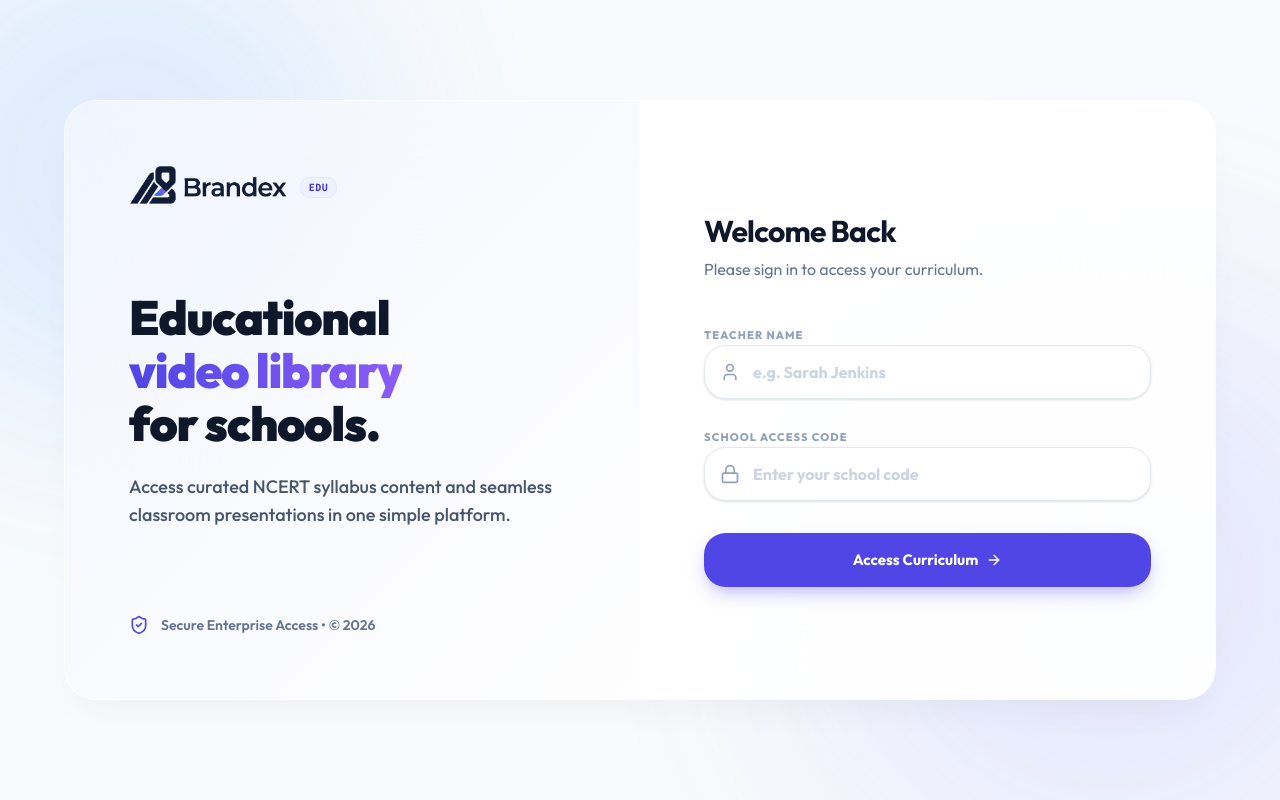
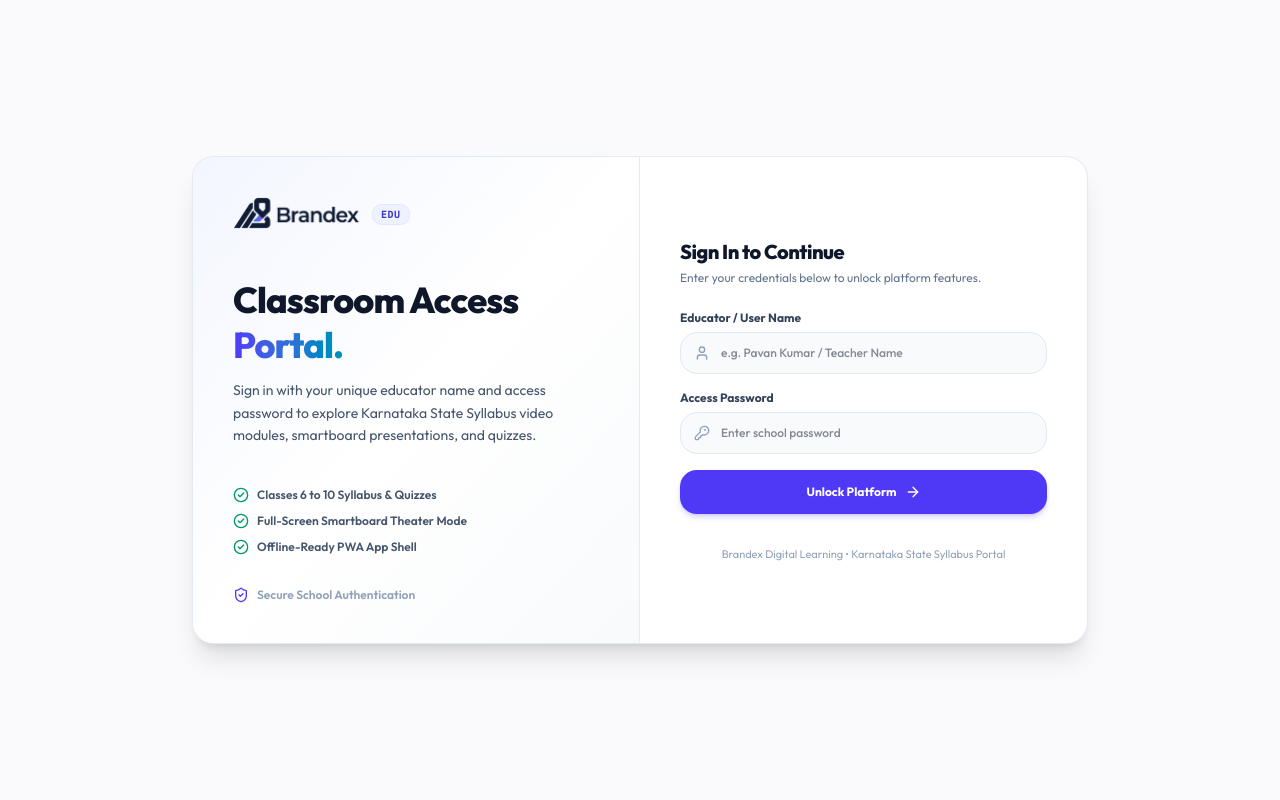
Before and after one commit to PavanKumar-HQ/Brandex-Education, a Next.js app: page /login in a window 1280 px wide. Built offline with nearby package versions, Linux system fonts and the light colour scheme.

Commit message:
feat(pwa & auth): implement PWA with offline Service Worker and strict user login gate (name + password required)

```diff
--- a/src/app/login/page.tsx
+++ b/src/app/login/page.tsx
@@ -1,237 +1,198 @@
 "use client";
 
-import { useState, useEffect } from "react";
-import { motion, AnimatePresence } from "framer-motion";
+import { useState, Suspense } from "react";
+import { useRouter, useSearchParams } from "next/navigation";
+import { motion } from "framer-motion";
 import { useAuth } from "@/lib/auth-context";
 import { BrandexLogo } from "@/components/brandex/BrandexLogo";
-import { Lock, User, ArrowRight, ShieldCheck, Database, Zap } from "lucide-react";
+import { Lock, User, ArrowRight, ShieldCheck, CheckCircle2, KeyRound } from "lucide-react";
 
-const loadingSteps = [
-  { id: 1, text: "Authenticating credentials...", icon: Lock },
-  { id: 2, text: "Establishing secure connection...", icon: ShieldCheck },
-  { id: 3, text: "Syncing curriculum data...", icon: Database },
-  { id: 4, text: "Preparing workspace...", icon: Zap },
-];
+function LoginForm() {
+  const router = useRouter();
+  const searchParams = useSearchParams();
+  const redirectUrl = searchParams.get("redirect") || "/explore";
 
-export default function LoginPage() {
   const { login } = useAuth();
   const [name, setName] = useState("");
-  const [schoolCode, setSchoolCode] = useState("");
+  const [password, setPassword] = useState("");
   const [isSubmitting, setIsSubmitting] = useState(false);
-  const [loadingStep, setLoadingStep] = useState(0);
   const [error, setError] = useState("");
-
-  useEffect(() => {
-    if (isSubmitting) {
-      let currentStep = 0;
-      const interval = setInterval(() => {
-        if (currentStep < loadingSteps.length) {
-          setLoadingStep(currentStep);
-          currentStep++;
-        } else {
-          clearInterval(interval);
-          if (schoolCode.length >= 3) {
-            login(name, "teacher");
-          } else {
-            setError("Invalid school code. Please try again.");
-            setIsSubmitting(false);
-            setLoadingStep(0);
-          }
-        }
-      }, 700);
-      return () => clearInterval(interval);
-    }
-  }, [isSubmitting, name, schoolCode, login]);
 
   const handleSubmit = (e: React.FormEvent) => {
     e.preventDefault();
     setError("");
 
     if (!name.trim()) {
-      setError("Please enter your name");
+      setError("Please enter your unique name or educator ID.");
       return;
     }
-    if (!schoolCode.trim()) {
-      setError("Please enter your school access code");
+
+    if (!password.trim()) {
+      setError("Please enter your access password.");
       return;
     }
 
     setIsSubmitting(true);
+
+    setTimeout(() => {
+      const success = login(name.trim(), password, "teacher");
+      if (success) {
+        router.push(redirectUrl);
+      } else {
+        setError("Authentication failed. Please check your credentials.");
+        setIsSubmitting(false);
+      }
+    }, 600);
   };
 
   return (
-    <div className="min-h-screen w-full flex items-center justify-center bg-slate-50 relative overflow-hidden selection:bg-[#4F46E5] selection:text-white">
-      {/* Animated Background Blobs */}
-      <div className="absolute top-[-10%] left-[-10%] w-[500px] h-[500px] rounded-full bg-blue-400/20 blur-[100px] animate-pulse" />
-      <div className="absolute bottom-[-10%] right-[-10%] w-[600px] h-[600px] rounded-full bg-indigo-400/20 blur-[120px] animate-pulse" style={{ animationDelay: "2s" }} />
+    <div className="min-h-screen w-full flex items-center justify-center bg-[#FAFAFC] relative overflow-hidden py-12 px-4 selection:bg-indigo-500 selection:text-white">
 
-      <div className="w-full max-w-6xl mx-auto flex flex-col md:flex-row relative z-10 bg-white/60 backdrop-blur-3xl rounded-[2rem] shadow-[0_20px_40px_-15px_rgba(0,0,0,0.05)] border border-white/50 overflow-hidden m-6 h-[700px] md:h-[600px]">
+      {/* Background ambient lighting */}
+      <div className="absolute top-0 right-0 w-[600px] h-[500px] bg-gradient-to-bl from-indigo-100/60 to-transparent rounded-full blur-3xl -z-10" />
+      <div className="absolute bottom-0 left-0 w-[600px] h-[500px] bg-gradient-to-tr from-sky-100/60 to-transparent rounded-full blur-3xl -z-10" />
 
-        {/* Left Branding Panel (Light Theme) */}
-        <motion.div
-          initial={{ x: -30, opacity: 0 }}
-          animate={{ x: 0, opacity: 1 }}
-          transition={{ duration: 0.8, ease: "easeOut" }}
-          className="hidden md:flex md:w-1/2 p-12 lg:p-16 flex-col justify-between relative bg-gradient-to-br from-indigo-50/50 to-white/50 border-r border-white/60"
-        >
-          <div className="relative z-10">
-            {/* The Logo is now perfectly visible against the light background */}
-            <BrandexLogo size="lg" hideSubtitle={false} />
+      <div className="w-full max-w-4xl bg-white rounded-2xl border border-slate-200/90 shadow-xl overflow-hidden grid grid-cols-1 md:grid-cols-12">
 
-            <motion.div
-              initial={{ opacity: 0, y: 20 }}
-              animate={{ opacity: 1, y: 0 }}
-              transition={{ delay: 0.3, duration: 0.8 }}
-              className="mt-20 max-w-lg"
-            >
-              <h1 className="text-4xl lg:text-5xl font-black tracking-tight text-[#0F172A] leading-[1.1]">
-                Educational <br />
-                <span className="text-transparent bg-clip-text bg-gradient-to-r from-[#4F46E5] to-[#8B5CF6]">video library</span>
-                <br /> for schools.
+        {/* Left Presentation Column */}
+        <div className="md:col-span-6 p-8 sm:p-10 bg-gradient-to-br from-indigo-50/70 via-white to-slate-50 border-b md:border-b-0 md:border-r border-slate-200/80 flex flex-col justify-between">
+          <div className="space-y-8">
+            <BrandexLogo size="md" />
+
+            <div className="space-y-3 pt-4">
+              <h1 className="text-3xl sm:text-4xl font-extrabold text-[#0F172A] tracking-tight leading-tight">
+                Classroom Access <br />
+                <span className="text-transparent bg-clip-text bg-gradient-to-r from-indigo-600 to-cyan-600">
+                  Portal.
+                </span>
               </h1>
-              <p className="mt-6 text-lg text-slate-600 font-medium">
-                Access curated NCERT syllabus content and seamless classroom presentations in one simple platform.
+              <p className="text-sm text-slate-600 font-normal leading-relaxed">
+                Sign in with your unique educator name and access password to explore Karnataka State Syllabus video modules, smartboard presentations, and quizzes.
               </p>
-            </motion.div>
             </div>
 
-          <motion.div
-            initial={{ opacity: 0 }}
-            animate={{ opacity: 1 }}
-            transition={{ delay: 0.6, duration: 1 }}
-            className="relative z-10 flex items-center gap-3 text-slate-500 text-sm font-semibold"
-          >
-            <ShieldCheck className="w-5 h-5 text-[#4F46E5]" />
-            <span>Secure Enterprise Access • © {new Date().getFullYear()}</span>
-          </motion.div>
-        </motion.div>
-
-        {/* Right Login Panel */}
-        <div className="flex-1 flex flex-col justify-center px-8 py-12 md:px-16 bg-white/80 relative z-20">
-          <motion.div
-            initial={{ opacity: 0, scale: 0.95 }}
-            animate={{ opacity: 1, scale: 1 }}
-            transition={{ duration: 0.6, ease: "easeOut", delay: 0.1 }}
-            className="w-full max-w-md mx-auto"
-          >
-            <div className="md:hidden mb-12 flex justify-center">
-              <BrandexLogo size="lg" />
+            <div className="space-y-2.5 pt-2 text-xs font-semibold text-slate-600">
+              <div className="flex items-center gap-2">
+                <CheckCircle2 className="w-4 h-4 text-emerald-600 shrink-0" />
+                <span>Classes 6 to 10 Syllabus & Quizzes</span>
+              </div>
+              <div className="flex items-center gap-2">
+                <CheckCircle2 className="w-4 h-4 text-emerald-600 shrink-0" />
+                <span>Full-Screen Smartboard Theater Mode</span>
+              </div>
+              <div className="flex items-center gap-2">
+                <CheckCircle2 className="w-4 h-4 text-emerald-600 shrink-0" />
+                <span>Offline-Ready PWA App Shell</span>
+              </div>
+            </div>
           </div>
 
-            <div className="mb-10 text-center md:text-left">
-              <h2 className="text-3xl font-bold tracking-tight text-[#0F172A]">Welcome Back</h2>
-              <p className="text-slate-500 mt-2">Please sign in to access your curriculum.</p>
+          <div className="pt-8 flex items-center gap-2 text-xs font-semibold text-slate-400">
+            <ShieldCheck className="w-4 h-4 text-indigo-600" />
+            <span>Secure School Authentication</span>
+          </div>
         </div>
 
-            <AnimatePresence mode="wait">
-              {!isSubmitting ? (
-                <motion.form
-                  key="login-form"
-                  initial={{ opacity: 0, x: -20 }}
-                  animate={{ opacity: 1, x: 0 }}
-                  exit={{ opacity: 0, x: 20, scale: 0.95 }}
-                  transition={{ duration: 0.4 }}
-                  onSubmit={handleSubmit}
-                  className="space-y-6"
-                >
-                  <div className="space-y-2 group">
-                    <label htmlFor="name" className="text-[11px] font-extrabold uppercase tracking-widest text-slate-400 group-focus-within:text-[#4F46E5] transition-colors">
-                      Teacher Name
+        {/* Right Form Column */}
+        <div className="md:col-span-6 p-8 sm:p-10 flex flex-col justify-center">
+          <div className="space-y-6">
+            <div>
+              <h2 className="text-xl font-extrabold text-[#0F172A] tracking-tight">
+                Sign In to Continue
+              </h2>
+              <p className="text-xs text-slate-500 mt-1">
+                Enter your credentials below to unlock platform features.
+              </p>
+            </div>
+
+            {error && (
+              <div className="p-3.5 rounded-xl bg-rose-50 border border-rose-200 text-rose-700 text-xs font-semibold">
+                {error}
+              </div>
+            )}
+
+            <form onSubmit={handleSubmit} className="space-y-4">
+
+              {/* Name Field */}
+              <div className="space-y-1.5">
+                <label className="text-xs font-bold text-slate-700 block">
+                  Educator / User Name
                 </label>
                 <div className="relative">
-                      <div className="absolute inset-y-0 left-0 pl-4 flex items-center pointer-events-none">
-                        <User className="h-5 w-5 text-slate-400 group-focus-within:text-[#4F46E5] transition-colors" />
-                      </div>
+                  <User className="w-4 h-4 text-slate-400 absolute left-3.5 top-1/2 -translate-y-1/2" />
                   <input
-                        id="name"
                     type="text"
                     required
                     value={name}
                     onChange={(e) => setName(e.target.value)}
-                        className="block w-full pl-12 pr-4 py-3.5 bg-white border border-slate-200 rounded-2xl text-[#0F172A] font-bold placeholder-slate-300 focus:bg-white focus:outline-none focus:ring-4 focus:ring-[#4F46E5]/10 focus:border-[#4F46E5] transition-all shadow-sm"
-                        placeholder="e.g. Sarah Jenkins"
+                    placeholder="e.g. Pavan Kumar / Teacher Name"
+                    className="w-full pl-10 pr-4 py-3 rounded-xl bg-[#F8FAFC] border border-slate-200 focus:border-indigo-500 focus:bg-white text-xs font-medium text-slate-900 outline-none transition-all"
                   />
                 </div>
               </div>
 
-                  <div className="space-y-2 group">
-                    <label htmlFor="code" className="text-[11px] font-extrabold uppercase tracking-widest text-slate-400 group-focus-within:text-[#4F46E5] transition-colors">
-                      School Access Code
+              {/* Password Field */}
+              <div className="space-y-1.5">
+                <label className="text-xs font-bold text-slate-700 block">
+                  Access Password
                 </label>
                 <div className="relative">
-                      <div className="absolute inset-y-0 left-0 pl-4 flex items-center pointer-events-none">
-                        <Lock className="h-5 w-5 text-slate-400 group-focus-within:text-[#4F46E5] transition-colors" />
-                      </div>
+                  <KeyRound className="w-4 h-4 text-slate-400 absolute left-3.5 top-1/2 -translate-y-1/2" />
                   <input
-                        id="code"
                     type="password"
                     required
-                        value={schoolCode}
-                        onChange={(e) => setSchoolCode(e.target.value)}
-                        className="block w-full pl-12 pr-4 py-3.5 bg-white border border-slate-200 rounded-2xl text-[#0F172A] font-bold placeholder-slate-300 focus:bg-white focus:outline-none focus:ring-4 focus:ring-[#4F46E5]/10 focus:border-[#4F46E5] transition-all shadow-sm"
-                        placeholder="Enter your school code"
+                    value={password}
+                    onChange={(e) => setPassword(e.target.value)}
+                    placeholder="Enter school password"
+                    className="w-full pl-10 pr-4 py-3 rounded-xl bg-[#F8FAFC] border border-slate-200 focus:border-indigo-500 focus:bg-white text-xs font-medium text-slate-900 outline-none transition-all"
                   />
                 </div>
               </div>
 
-                  {error && (
-                    <motion.div
-                      initial={{ opacity: 0, height: 0 }}
-                      animate={{ opacity: 1, height: "auto" }}
-                      className="text-sm font-semibold text-rose-600 bg-rose-50 p-4 rounded-xl border border-rose-100"
-                    >
-                      {error}
-                    </motion.div>
-                  )}
-
+              {/* Submit Button */}
               <button
                 type="submit"
-                    className="w-full pt-2"
+                disabled={isSubmitting}
+                className="w-full py-3.5 px-4 rounded-xl bg-indigo-600 hover:bg-indigo-700 disabled:opacity-60 text-white font-bold text-xs flex items-center justify-center gap-2 transition-all shadow-md shadow-indigo-600/20 hover:shadow-indigo-600/30 cursor-pointer mt-2"
               >
-                    <div className="w-full flex items-center justify-center gap-2 bg-[#4F46E5] hover:bg-[#4338CA] text-white py-4 px-6 rounded-2xl font-bold text-[15px] shadow-[0_8px_20px_-6px_rgba(79,70,229,0.5)] hover:shadow-[0_12px_24px_-6px_rgba(79,70,229,0.6)] hover:-translate-y-0.5 transition-all duration-200">
-                      <span>Access Curriculum</span>
+                {isSubmitting ? (
+                  <>
+                    <div className="w-4 h-4 border-2 border-white border-t-transparent rounded-full animate-spin" />
+                    <span>Signing in...</span>
+                  </>
+                ) : (
+                  <>
+                    <span>Unlock Platform</span>
                     <ArrowRight className="w-4 h-4" />
+                  </>
+                )}
+              </button>
+
+            </form>
+
+            <div className="pt-2 text-center">
+              <p className="text-[11px] text-slate-400">
+                Brandex Digital Learning • Karnataka State Syllabus Portal
+              </p>
             </div>
-                  </button>
-                </motion.form>
-              ) : (
-                <motion.div
-                  key="loading-sequence"
-                  initial={{ opacity: 0 }}
-                  animate={{ opacity: 1 }}
-                  className="flex flex-col items-center justify-center py-16 space-y-6"
-                >
-                  {/* Clean, neat spinner */}
-                  <div className="w-10 h-10 border-2 border-indigo-100 border-t-[#4F46E5] rounded-full animate-spin" />
 
-                  <div className="h-8 overflow-hidden text-center relative w-full">
-                    <AnimatePresence mode="popLayout">
-                      <motion.div
-                        key={loadingStep}
-                        initial={{ opacity: 0, y: 10 }}
-                        animate={{ opacity: 1, y: 0 }}
-                        exit={{ opacity: 0, y: -10 }}
-                        transition={{ duration: 0.3 }}
-                        className="absolute inset-0 flex items-center justify-center gap-2 text-slate-600 text-sm font-medium"
-                      >
-                        {loadingSteps[loadingStep] && (() => {
-                          const Icon = loadingSteps[loadingStep].icon;
-                          return (
-                            <>
-                              <Icon className="w-4 h-4 text-[#4F46E5]" />
-                              {loadingSteps[loadingStep].text}
-                            </>
-                          );
-                        })()}
-                      </motion.div>
-                    </AnimatePresence>
-                  </div>
-                </motion.div>
-              )}
-            </AnimatePresence>
-          </motion.div>
           </div>
         </div>
+
+      </div>
+
     </div>
   );
 }
+
+export default function LoginPage() {
+  return (
+    <Suspense fallback={
+      <div className="min-h-screen bg-[#FAFAFC] flex items-center justify-center">
+        <div className="w-8 h-8 border-2 border-indigo-500 border-t-transparent rounded-full animate-spin" />
+      </div>
+    }>
+      <LoginForm />
+    </Suspense>
+  );
+}
--- a/src/lib/auth-context.tsx
+++ b/src/lib/auth-context.tsx
@@ -6,16 +6,20 @@ import { useRouter, usePathname } from "next/navigation";
 interface User {
   name: string;
   role: "teacher" | "admin";
+  loggedInAt: string;
 }
 
 interface AuthContextType {
   user: User | null;
-  login: (name: string, role?: "teacher" | "admin") => void;
+  login: (name: string, password?: string, role?: "teacher" | "admin") => boolean;
   logout: () => void;
   isLoading: boolean;
 }
 
 const AuthContext = createContext<AuthContextType | undefined>(undefined);
+
+// Protected routes that require authentication
+const PROTECTED_PREFIXES = ["/explore", "/lesson", "/classroom", "/classes", "/admin", "/studio"];
 
 export function AuthProvider({ children }: { children: React.ReactNode }) {
   const [user, setUser] = useState<User | null>(null);
@@ -36,20 +40,28 @@ export function AuthProvider({ children }: { children: React.ReactNode }) {
     setIsLoading(false);
   }, []);
 
-  // Route Protection for admin
+  // Route Protection: gate explore, lessons, classroom behind login
   useEffect(() => {
     if (!isLoading) {
-      if (!user && pathname.startsWith("/admin")) {
-        router.push("/login");
+      const isProtected = PROTECTED_PREFIXES.some((prefix) => pathname.startsWith(prefix));
+      if (!user && isProtected) {
+        router.push(`/login?redirect=${encodeURIComponent(pathname)}`);
       }
     }
   }, [user, isLoading, pathname, router]);
 
-  const login = (name: string, role: "teacher" | "admin" = "teacher") => {
-    const newUser = { name, role };
+  const login = (name: string, password: string = "", role: "teacher" | "admin" = "teacher"): boolean => {
+    if (!name.trim()) return false;
+
+    const newUser: User = {
+      name: name.trim(),
+      role,
+      loggedInAt: new Date().toISOString(),
+    };
+
     setUser(newUser);
     localStorage.setItem("brandex_user", JSON.stringify(newUser));
-    router.push("/");
+    return true;
   };
 
   const logout = () => {
@@ -60,8 +72,14 @@ export function AuthProvider({ children }: { children: React.ReactNode }) {
 
   return (
     <AuthContext.Provider value={{ user, login, logout, isLoading }}>
-      {/* Hide content while determining auth state to prevent flicker */}
-      {isLoading ? null : children}
+      {isLoading ? (
+        <div className="min-h-screen bg-[#070B14] flex flex-col items-center justify-center text-white">
+          <div className="w-8 h-8 border-2 border-indigo-500 border-t-transparent rounded-full animate-spin mb-3" />
+          <span className="text-xs font-mono text-slate-400">Loading Brandex Digital Learning...</span>
+        </div>
+      ) : (
+        children
+      )}
     </AuthContext.Provider>
   );
 }
```
Also changed, not shown: public/sw.js (added, +56 -0 lines), src/app/layout.tsx (+14 -1 lines), src/components/layout/Navbar.tsx (+31 -7 lines), src/components/pwa/PwaRegister.tsx (added, +20 -0 lines), public/manifest.json. Lines whose indentation alone changed are shown as unchanged.
